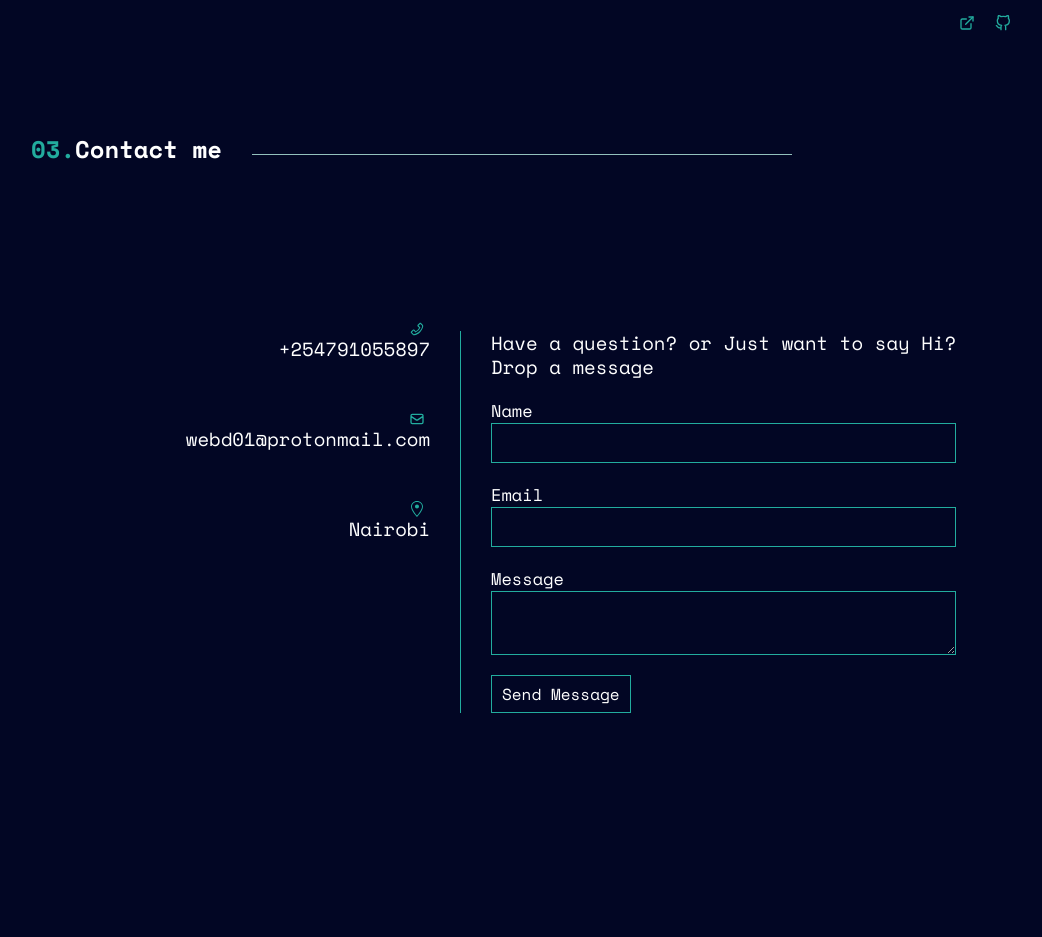
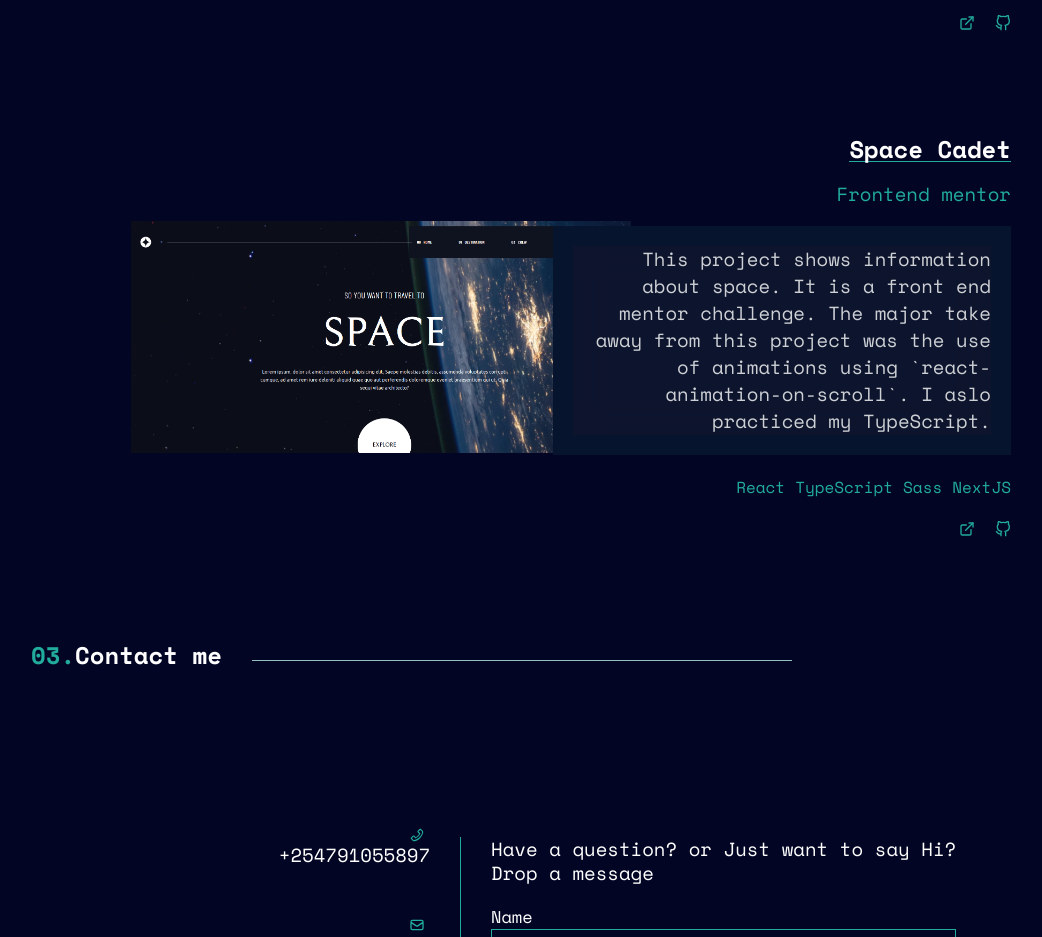
Before and after one commit to webala/webd.com, a React (Vite) app: page / in a window 1280 px wide. Shown: the part 3580-4517 px from the top of the page, without its empty margins (69-1111 px from the left). Before the commit the page ends 4293 px from the top, so only its background shows below. Built offline with nearby package versions, Linux system fonts and the light colour scheme.

Commit message:
add: project

```diff
--- a/index.html
+++ b/index.html
@@ -2,9 +2,8 @@
 <html lang="en">
   <head>
     <meta charset="UTF-8" />
-    <link rel="icon" type="image/svg+xml" href="/vite.svg" />
     <meta name="viewport" content="width=device-width, initial-scale=1.0" />
-    <title>Vite + React</title>
+    <title>webd.com</title>
   </head>
   <body>
     <div id="root"></div>
--- a/src/components/Projects/Projects.jsx
+++ b/src/components/Projects/Projects.jsx
@@ -5,6 +5,7 @@ import Project from "./Project";
 import project1 from "../../assets/projects/project1.png";
 import project2 from "../../assets/projects/project2.png";
 import project3 from "../../assets/projects/project3.png";
+import project4 from "../../assets/projects/project4.png";
 
 
 
@@ -44,6 +45,18 @@ const projects = [
       },
       image: project3,
    },
+   {
+      name: "Space Cadet",
+      projectType: "Frontend mentor",
+      projectDescription:
+         "This project shows information about space. It is a front end mentor challenge. The major take away from this project was the use of animations using `react-animation-on-scroll`. I aslo practiced my TypeScript.",
+      tools: ["React", "TypeScript", "Sass", "NextJS"],
+      links: {
+         github: "https://github.com/webala/space-tourism-site",
+         url: "https://space-tourism-site-beta.vercel.app/",
+      },
+      image: project4,
+   },
 ];
 
 function Projects() {
```
Also changed, not shown: src/assets/projects/project4.png (added).
